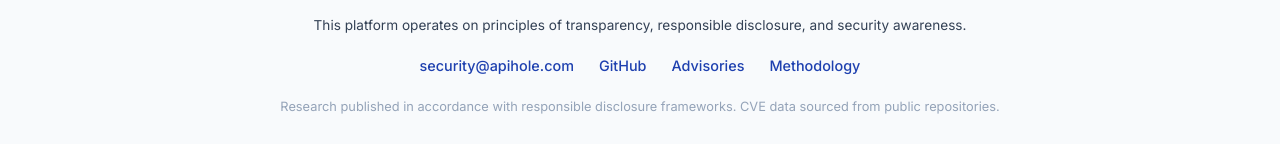
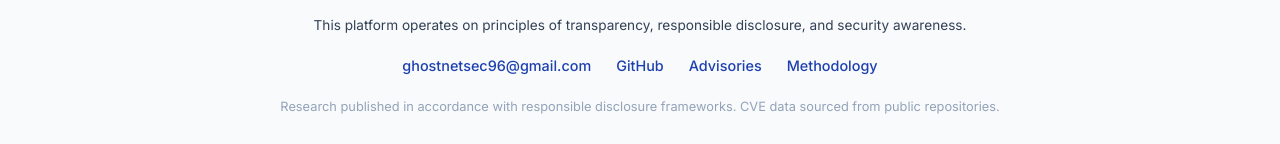
Before and after one commit to ghostnetsecurity/API-Hole, a plain HTML site: page index.html in a window 1280 px wide. Shown: the part 1626-1770 px from the top of the page. Drawn offline with Linux system fonts and the light colour scheme.

Commit message:
Update index.html

```diff
--- a/index.html
+++ b/index.html
@@ -445,7 +445,7 @@
             <p style="margin-top: 8px; font-size: 0.85rem;">This platform operates on principles of transparency, responsible disclosure, and security awareness.</p>
 
             <div class="footer-links">
-                <a class="footer-link" href="mailto:security@apihole.com">security@apihole.com</a>
+                <a class="footer-link" href="mailto:ghostnetsec96@gmail.com">ghostnetsec96@gmail.com</a>
                 <a class="footer-link" href="https://github.com/API-Hole" target="_blank">GitHub</a>
                 <a class="footer-link" href="#" onclick="return false;">Advisories</a>
                 <a class="footer-link" href="#" onclick="return false;">Methodology</a>
```
